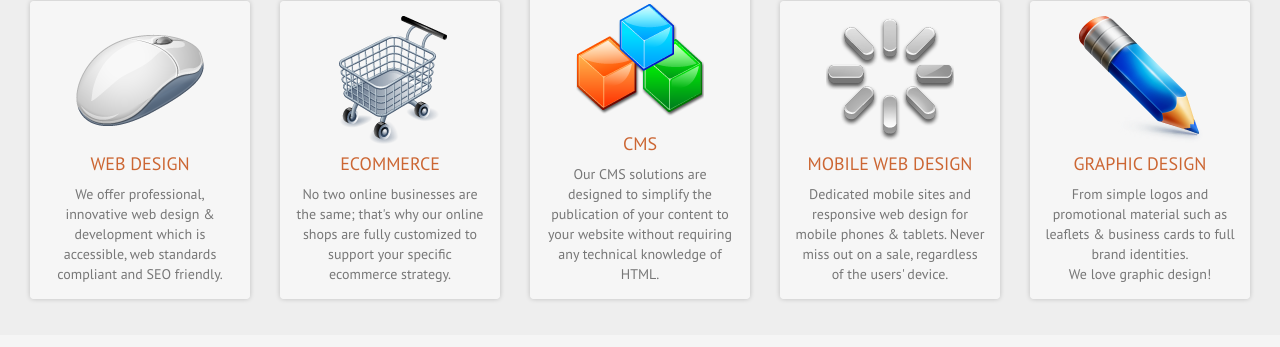
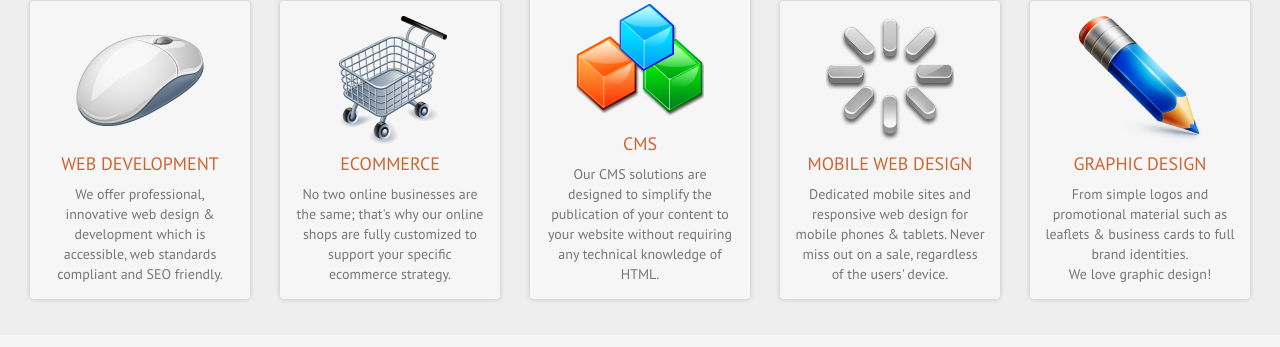
Before and after one commit to abemedia/abemedia.github.io, a Jekyll site: the page built from index.md, in a window 1280 px wide and 1037 px high. Shown: the part 602-949 px from the top of the window. Built offline with Jekyll 4.4.1, drawn with Linux system fonts in a browser that asks for light colours; nearby versions of some CDN libraries.

Commit message:
Update services.yml

```diff
--- a/_data/services.yml
+++ b/_data/services.yml
@@ -1,5 +1,5 @@
 -
-    title: Web Design
+    title: Web Development
     alias: web-design
     url: web-design-brighton
     image: /images/services/mouse.png
```
